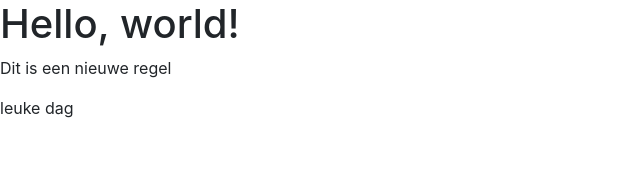
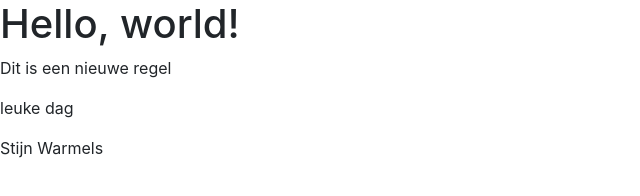
Before and after one commit to Jort2701/AM1A-VEBR-J1-P1-, a plain HTML site: page index.html in a window 1280 px wide. Shown: the whole page, without its empty margins (0-640 px from the left). Drawn offline with nearby package versions, Linux system fonts and the light colour scheme.

Commit message:
Stijn Warmels

```diff
--- a/index.html
+++ b/index.html
@@ -14,6 +14,7 @@
     <h1>Hello, world!</h1>
     <p>Dit is een nieuwe regel</p>
     <p>leuke dag</p>
+    <p>Stijn Warmels</p>
     <!-- Optional JavaScript -->
     <!-- jQuery first, then Popper.js, then Bootstrap JS -->
     <script src="https://code.jquery.com/jquery-3.3.1.slim.min.js" integrity="sha384-q8i/X+965DzO0rT7abK41JStQIAqVgRVzpbzo5smXKp4YfRvH+8abtTE1Pi6jizo" crossorigin="anonymous"></script>
```
